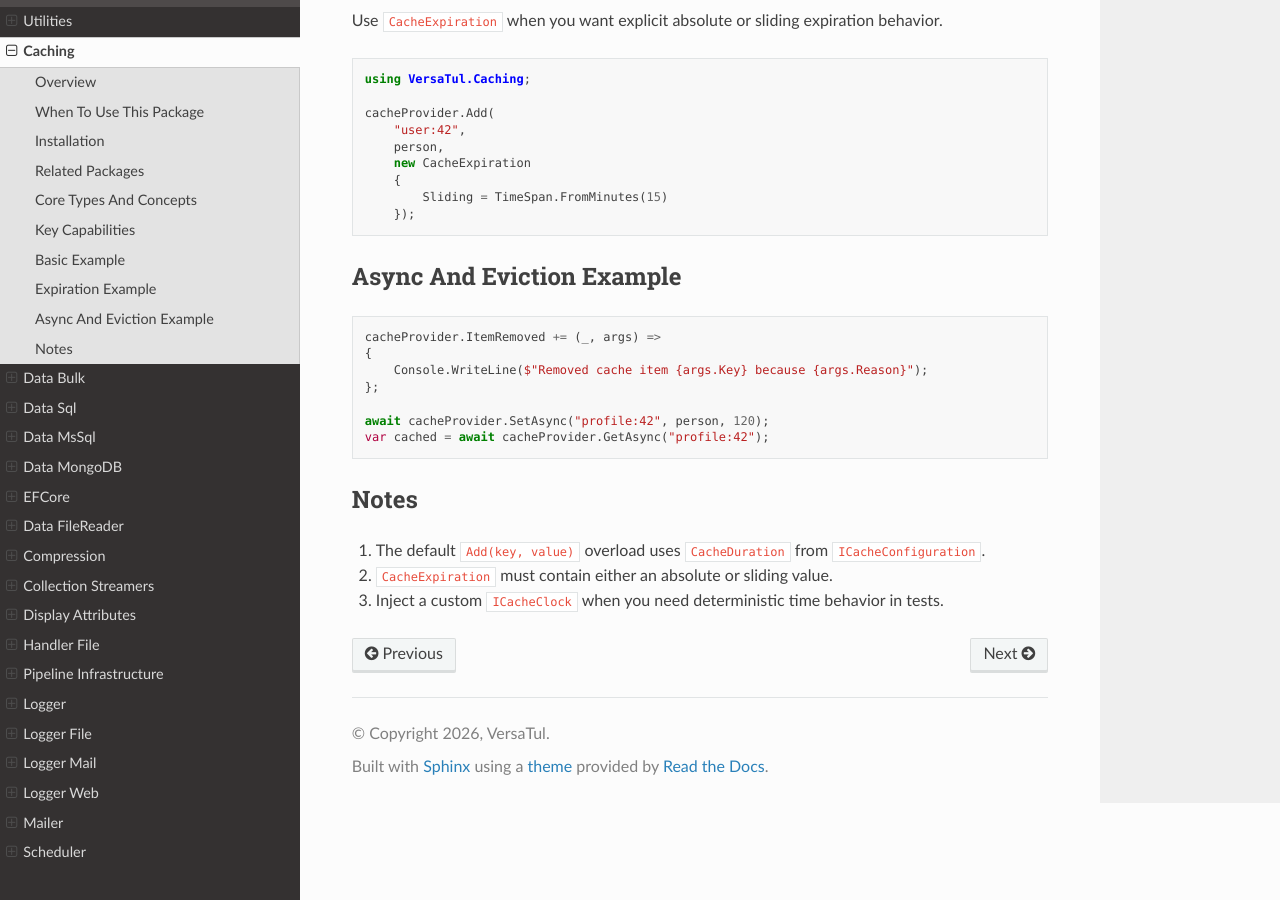
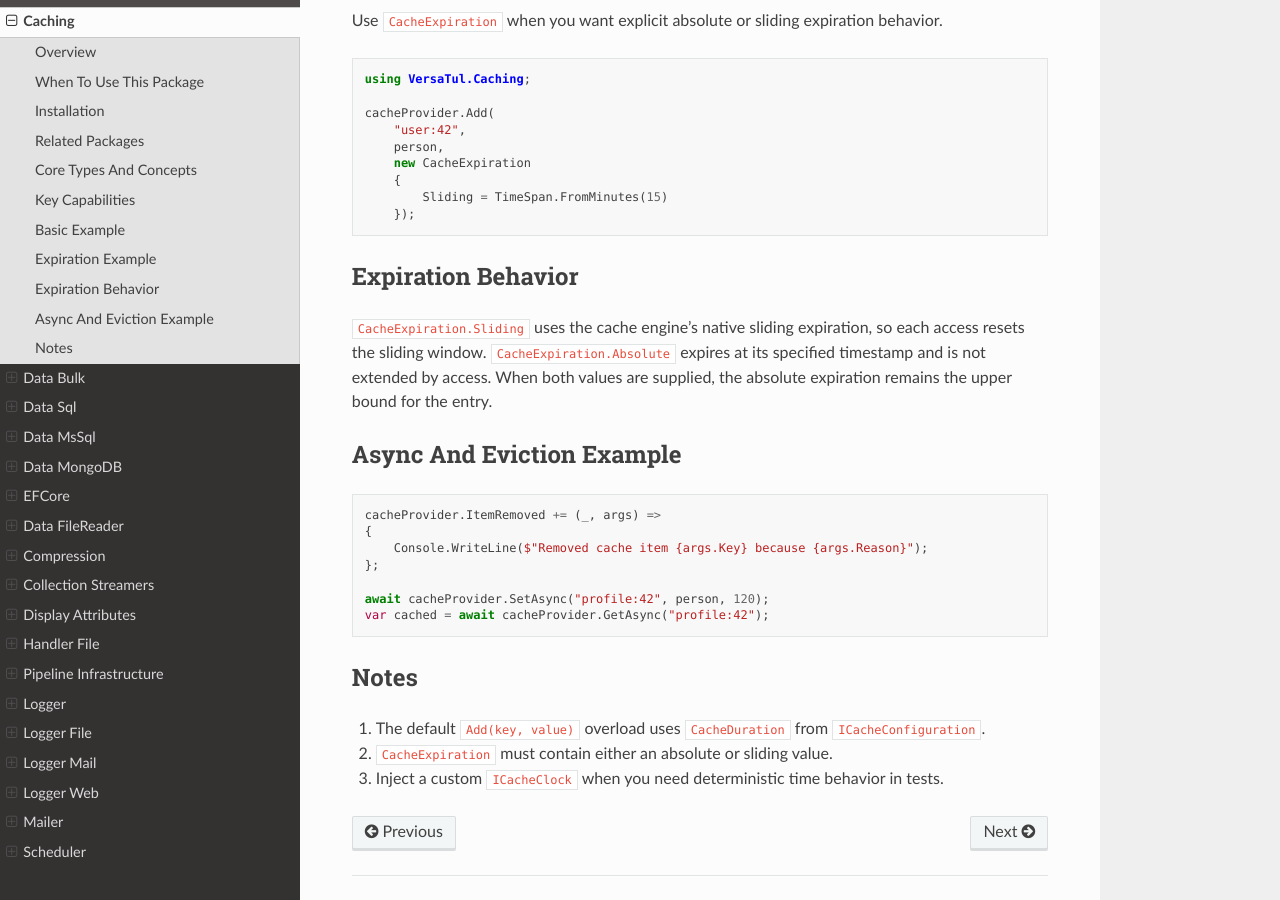
Before and after one commit to BjornWilliams/DocsVersaTul, a Sphinx documentation site: the page built from docs/source/caching.rst, in a window 1280 px wide and 900 px high, scrolled down 2178 px. Built offline with Sphinx 7.4.7 and the Read the Docs theme 3.1.0, drawn with Linux system fonts in a browser that asks for light colours.

Commit message:
Document native cache expiration behavior
AB#2885
AB#2884

```diff
--- a/docs/source/caching.rst
+++ b/docs/source/caching.rst
@@ -109,6 +109,11 @@ Use ``CacheExpiration`` when you want explicit absolute or sliding expiration be
            Sliding = TimeSpan.FromMinutes(15)
        });
 
+Expiration Behavior
+-------------------
+
+``CacheExpiration.Sliding`` uses the cache engine's native sliding expiration, so each access resets the sliding window. ``CacheExpiration.Absolute`` expires at its specified timestamp and is not extended by access. When both values are supplied, the absolute expiration remains the upper bound for the entry.
+
 Async And Eviction Example
 --------------------------
 
```
